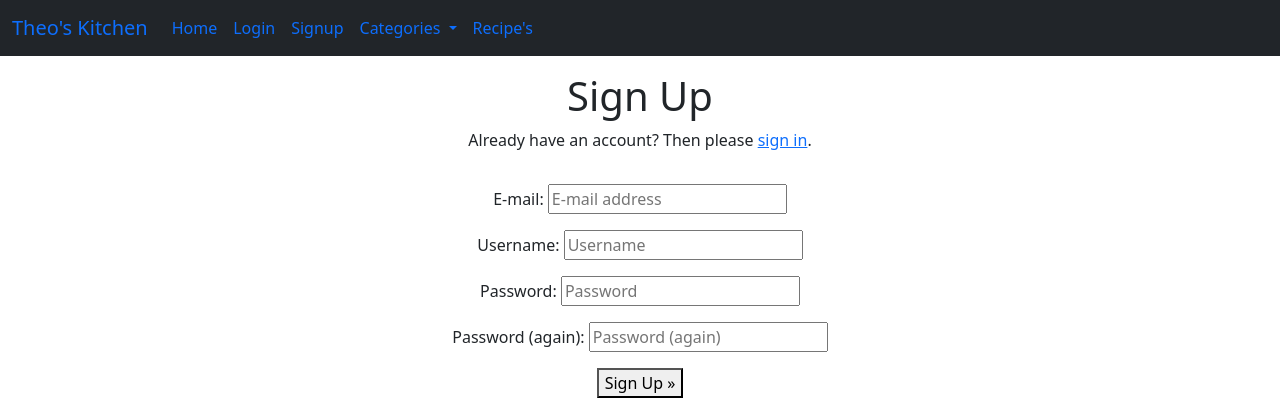
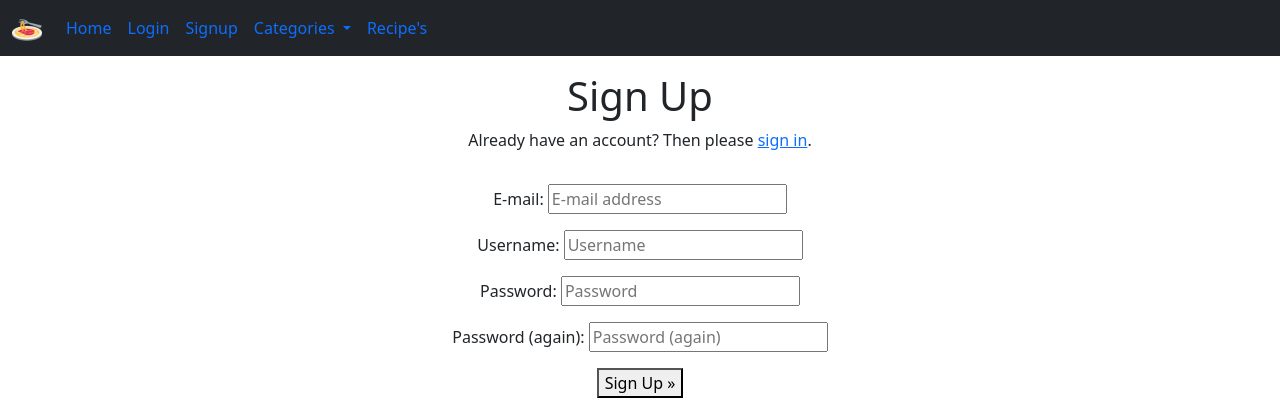
Before and after one commit to Code-Institute-Submissions/CI_PP4_TheosKitchen, a Django app: page /accounts/signup/ in a window 1280 px wide. Shown: the top 420 px of the page. Run offline with Django 3.2, Linux system fonts and the light colour scheme; data that the repository does not hold is empty; some libraries are stand-ins or nearby versions.

```diff
--- a/templates/base.html
+++ b/templates/base.html
@@ -21,7 +21,9 @@
             <span class="navbar-toggler-icon"></span>
           </button>
           <div class="collapse navbar-collapse" id="navbarTogglerDemo01">
-            <a class="navbar-brand" href="#">Theo's Kitchen</a>
+            <a class="navbar-brand" href="{% url 'Home' %}">
+              <img src="{% static 'images/favicon.ico' %}" alt="" width="30" height="24">
+            </a>
             <ul class="navbar-nav me-auto mb-2 mb-lg-0">
               <li class="nav-item">
                 <a class="nav-link" href="{% url 'Home' %}">Home</a>
```
Also changed, not shown: README.md.
